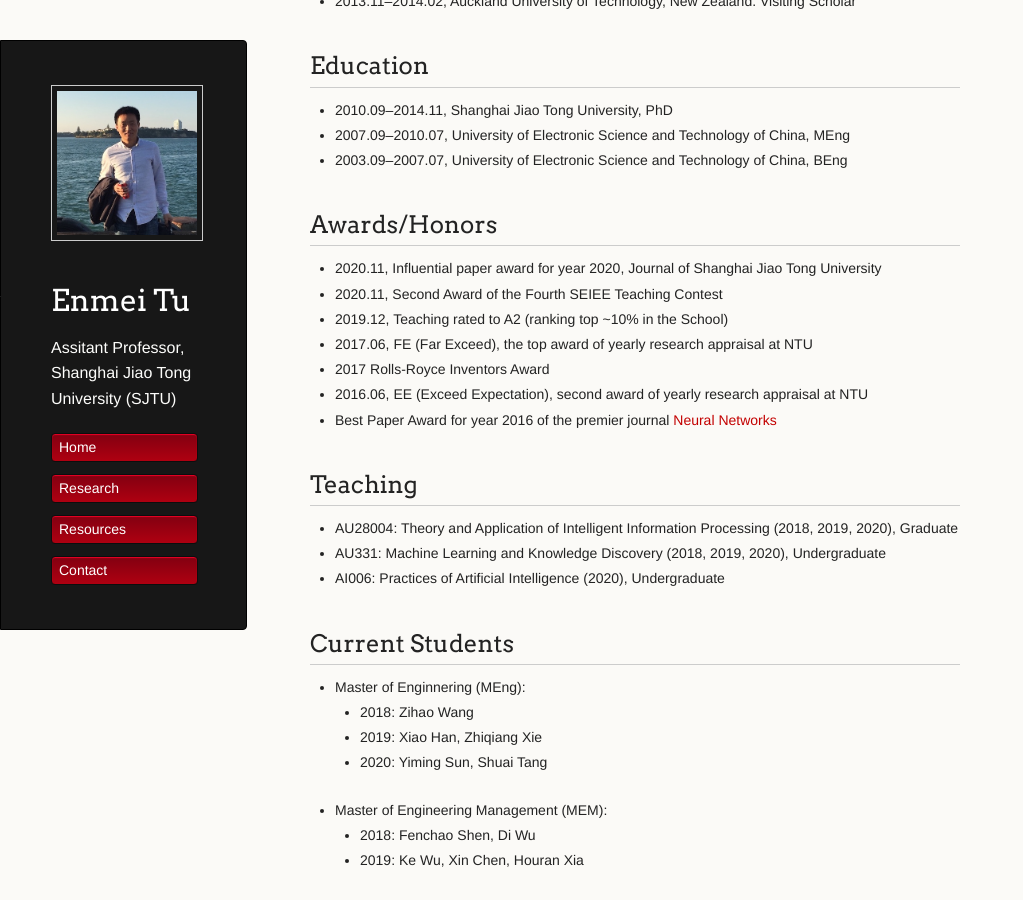
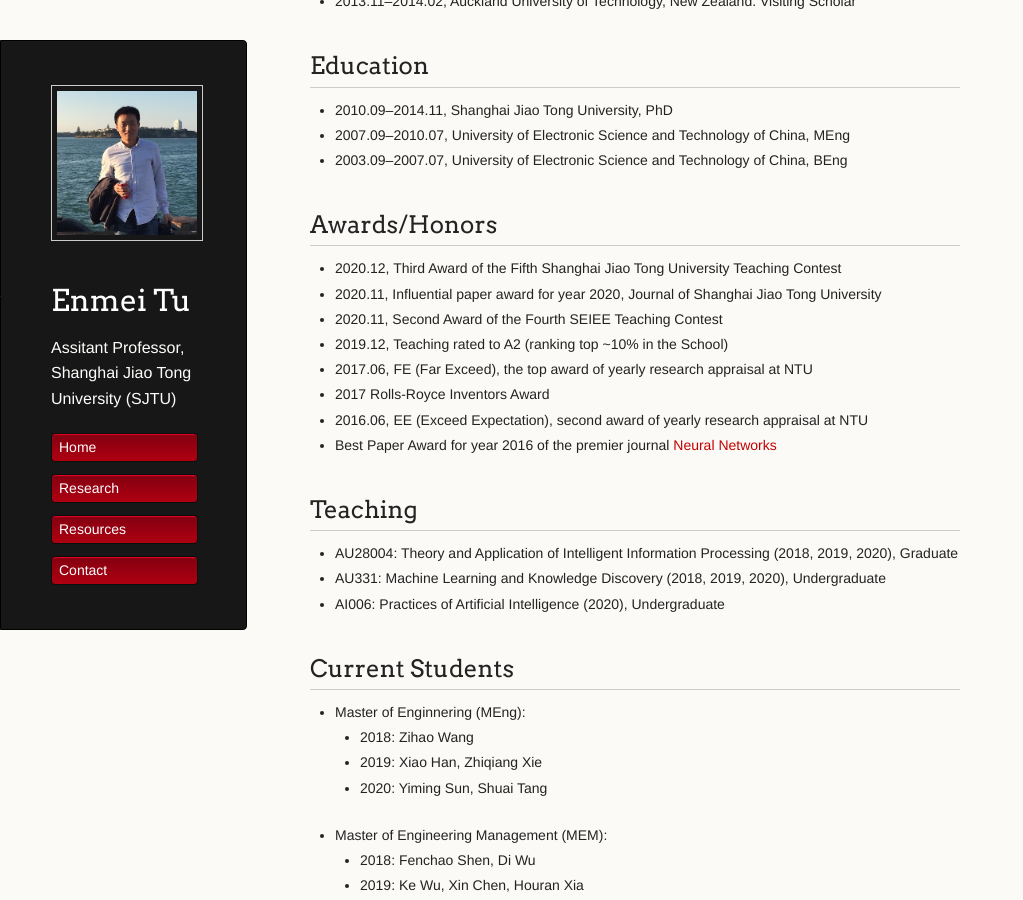
Before and after one commit to hellotem/enmeitu.github.io, a Jekyll site: the page built from index.md, in a window 1280 px wide and 900 px high, scrolled down 495 px. Shown: the whole window, without its empty margins (0-1023 px from the left). Built offline with Jekyll 4.4.1, drawn with Linux system fonts in a browser that asks for light colours.

Commit message:
teaching contest

```diff
--- a/index.md
+++ b/index.md
@@ -27,6 +27,7 @@ Enmei obtained his PhD degree from [Shanghai Jiao Tong University (SJTU)](http:/
 * 2003.09--2007.07, University of Electronic Science and Technology of China, BEng
 
 ## Awards/Honors
+* 2020.12, Third Award of the Fifth Shanghai Jiao Tong University Teaching Contest
 * 2020.11, Influential paper award for year 2020,  Journal of Shanghai Jiao Tong University
 * 2020.11, Second Award of the Fourth SEIEE Teaching Contest
 * 2019.12, Teaching rated to A2 (ranking top ~10% in the School)
```
